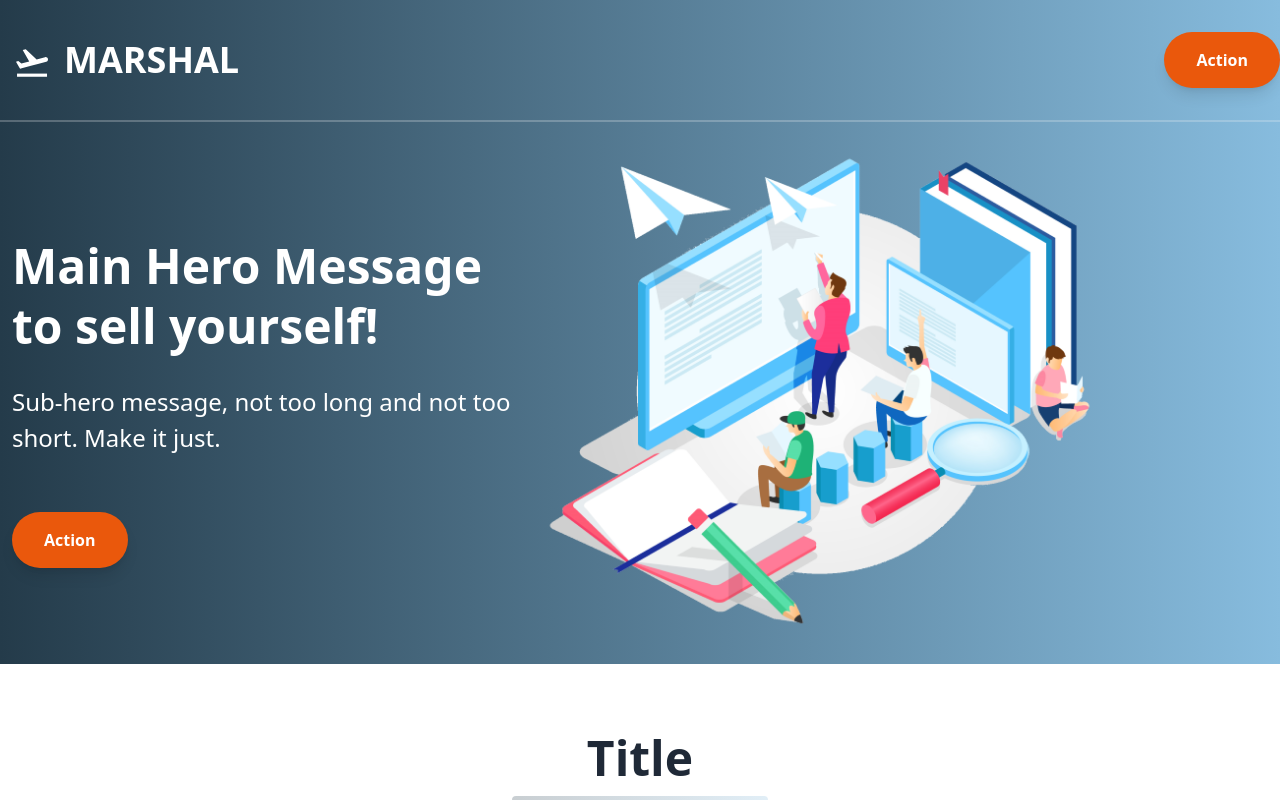
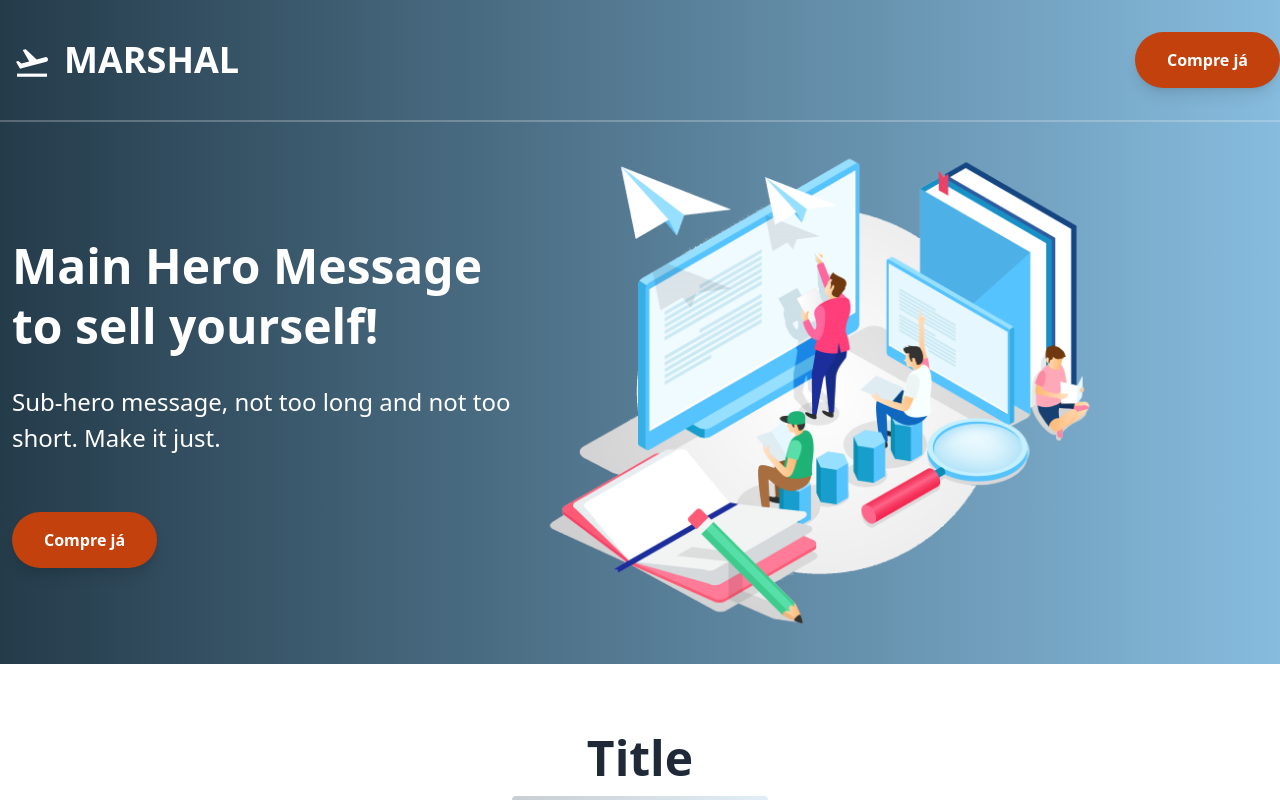
Before and after one commit to marshalmori/venda-cursos-online, a React app: page /viver-cilios in a window 1280 px wide. Shown: the top 800 px of the page. Built offline with nearby package versions, Linux system fonts and the light colour scheme; the HTML template or start-up script is replaced by a standard one.

Commit message:
Cria um botão customizável por página

```diff
--- a/src/features/Headline.jsx
+++ b/src/features/Headline.jsx
@@ -1,6 +1,9 @@
+// import { useState } from "react";
 import Button from "../ui/Button";
 
-const Headline = () => {
+const Headline = ({ textButton, textColorButton, bgColorButton }) => {
+  // const [textColor, setTextColor] = useState("");
+
   return (
     <>
       <div className="pt-24 leading-normal tracking-normal text-white gradient">
@@ -13,7 +16,11 @@ const Headline = () => {
             <p className="leading-normal text-2xl mb-8">
               Sub-hero message, not too long and not too short. Make it just.
             </p>
-            <Button />
+            <Button
+              text={textButton}
+              textColor={textColorButton}
+              bgColor={bgColorButton}
+            />
           </div>
 
           <div className="w-full md:w-3/5 py-6 text-center">
--- a/src/features/Navbar.jsx
+++ b/src/features/Navbar.jsx
@@ -1,6 +1,6 @@
 import Button from "../ui/Button";
 
-const Navbar = () => {
+const Navbar = ({ textButton, textColorButton, bgColorButton }) => {
   return (
     <nav id="header" className="fixed w-full z-30 top-0 text-white gradient">
       <div className="w-full container mx-auto flex flex-wrap items-center justify-between mt-0 py-2 ">
@@ -31,13 +31,21 @@ const Navbar = () => {
           </a>
         </div>
         <div className="block lg:hidden pr-4">
-          <Button />
+          <Button
+            text={textButton}
+            textColor={textColorButton}
+            bgColor={bgColorButton}
+          />
         </div>
         <div
           className="lg:flex lg:items-center lg:w-auto hidden mt-2 lg:mt-0 bg-white lg:bg-transparent text-black p-4 lg:p-0 z-20"
           id="nav-content"
         >
-          <Button />
+          <Button
+            text={textButton}
+            textColor={textColorButton}
+            bgColor={bgColorButton}
+          />
         </div>
       </div>
       <hr className="border-b border-gray-100 opacity-25 my-0 py-0 " />
--- a/src/features/Section.jsx
+++ b/src/features/Section.jsx
@@ -1,6 +1,6 @@
 import Button from "../ui/Button";
 
-const Section = () => {
+const Section = ({ textButton, textColorButton, bgColorButton }) => {
   return (
     <>
       <section className="bg-white border-b py-8">
@@ -513,7 +513,11 @@ const Section = () => {
             </div>
             <div className="flex-none mt-auto bg-white rounded-b rounded-t-none overflow-hidden shadow p-6">
               <div className="flex items-center justify-start">
-                <Button />
+                <Button
+                  text={textButton}
+                  textColor={textColorButton}
+                  bgColor={bgColorButton}
+                />
               </div>
             </div>
           </div>
@@ -537,7 +541,11 @@ const Section = () => {
             </div>
             <div className="flex-none mt-auto bg-white rounded-b rounded-t-none overflow-hidden shadow p-6">
               <div className="flex items-center justify-center">
-                <Button />
+                <Button
+                  text={textButton}
+                  textColor={textColorButton}
+                  bgColor={bgColorButton}
+                />
               </div>
             </div>
           </div>
@@ -561,7 +569,11 @@ const Section = () => {
             </div>
             <div className="flex-none mt-auto bg-white rounded-b rounded-t-none overflow-hidden shadow p-6">
               <div className="flex items-center justify-end">
-                <Button />
+                <Button
+                  text={textButton}
+                  textColor={textColorButton}
+                  bgColor={bgColorButton}
+                />
               </div>
             </div>
           </div>
@@ -593,7 +605,11 @@ const Section = () => {
                   <span className="text-base">for one user</span>
                 </div>
                 <div className="flex items-center justify-center">
-                  <Button />
+                  <Button
+                    text={textButton}
+                    textColor={textColorButton}
+                    bgColor={bgColorButton}
+                  />
                 </div>
               </div>
             </div>
@@ -616,7 +632,11 @@ const Section = () => {
                   <span className="text-base">/ per user</span>
                 </div>
                 <div className="flex items-center justify-center">
-                  <Button />
+                  <Button
+                    text={textButton}
+                    textColor={textColorButton}
+                    bgColor={bgColorButton}
+                  />
                 </div>
               </div>
             </div>
@@ -637,7 +657,11 @@ const Section = () => {
                   <span className="text-base">/ per user</span>
                 </div>
                 <div className="flex items-center justify-center">
-                  <Button />
+                  <Button
+                    text={textButton}
+                    textColor={textColorButton}
+                    bgColor={bgColorButton}
+                  />
                 </div>
               </div>
             </div>
@@ -686,7 +710,11 @@ const Section = () => {
         <h3 className="my-4 text-3xl leading-tight">
           Main Hero Message to sell yourself!
         </h3>
-        <Button />
+        <Button
+          text={textButton}
+          textColor={textColorButton}
+          bgColor={bgColorButton}
+        />
       </section>
     </>
   );
--- a/src/pages/DepilacaoProfissional.jsx
+++ b/src/pages/DepilacaoProfissional.jsx
@@ -3,11 +3,27 @@ import Section from "../features/Section";
 import Headline from "../features/Headline";
 
 const DepilacaoProfissional = () => {
+  const textButton = "Compre já";
+  const textColorButton = "text-white";
+  const bgColorButton = "bg-orange-700";
+
   return (
     <>
-      <Navbar />
-      <Headline />
-      <Section />
+      <Navbar
+        textButton={textButton}
+        textColorButton={textColorButton}
+        bgColorButton={bgColorButton}
+      />
+      <Headline
+        textButton={textButton}
+        textColorButton={textColorButton}
+        bgColorButton={bgColorButton}
+      />
+      <Section
+        textButton={textButton}
+        textColorButton={textColorButton}
+        bgColorButton={bgColorButton}
+      />
     </>
   );
 };
--- a/src/pages/SobrancelhaPerfeita.jsx
+++ b/src/pages/SobrancelhaPerfeita.jsx
@@ -3,11 +3,27 @@ import Section from "../features/Section";
 import Headline from "../features/Headline";
 
 const SobrancelhaPerfeita = () => {
+  const textButton = "Compre já";
+  const textColorButton = "text-white";
+  const bgColorButton = "bg-orange-700";
+
   return (
     <>
-      <Navbar />
-      <Headline />
-      <Section />
+      <Navbar
+        textButton={textButton}
+        textColorButton={textColorButton}
+        bgColorButton={bgColorButton}
+      />
+      <Headline
+        textButton={textButton}
+        textColorButton={textColorButton}
+        bgColorButton={bgColorButton}
+      />
+      <Section
+        textButton={textButton}
+        textColorButton={textColorButton}
+        bgColorButton={bgColorButton}
+      />
     </>
   );
 };
--- a/src/pages/ViverCilios.jsx
+++ b/src/pages/ViverCilios.jsx
@@ -3,11 +3,26 @@ import Section from "../features/Section";
 import Headline from "../features/Headline";
 
 const ViverCilios = () => {
+  const textButton = "Compre já";
+  const textColorButton = "text-white";
+  const bgColorButton = "bg-orange-700";
   return (
     <>
-      <Navbar />
-      <Headline />
-      <Section />
+      <Navbar
+        textButton={textButton}
+        textColorButton={textColorButton}
+        bgColorButton={bgColorButton}
+      />
+      <Headline
+        textButton={textButton}
+        textColorButton={textColorButton}
+        bgColorButton={bgColorButton}
+      />
+      <Section
+        textButton={textButton}
+        textColorButton={textColorButton}
+        bgColorButton={bgColorButton}
+      />
     </>
   );
 };
--- a/src/ui/Button.jsx
+++ b/src/ui/Button.jsx
@@ -1,9 +1,8 @@
-const Button = () => {
-  return (
-    <button className="mx-auto lg:mx-0 hover:underline text-white font-bold rounded-full my-6 py-4 px-8 shadow-lg focus:outline-none focus:shadow-outline transform transition hover:scale-105 duration-300 ease-in-out bg-orange-600">
-      Action
-    </button>
-  );
+const Button = ({ text, textColor, bgColor }) => {
+  const base =
+    "mx-auto lg:mx-0 hover:underline font-bold rounded-full my-6 py-4 px-8 shadow-lg focus:outline-none focus:shadow-outline transform transition hover:scale-105 duration-300 ease-in-out";
+
+  return <button className={`${base} ${bgColor} ${textColor}`}>{text}</button>;
 };
 
 export default Button;
```
Also changed, not shown: .eslintrc.cjs.
